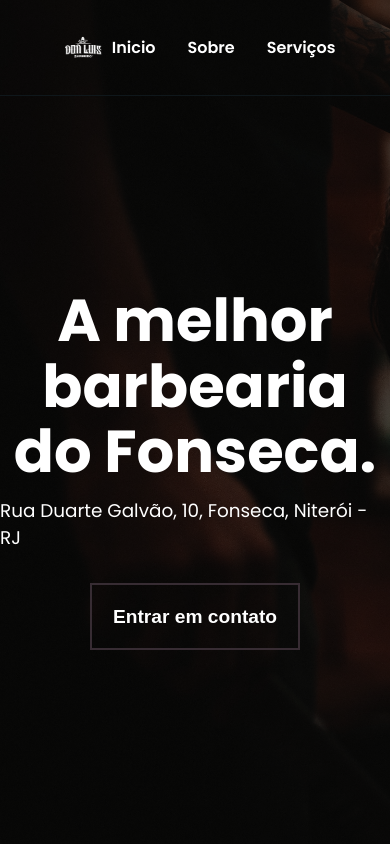
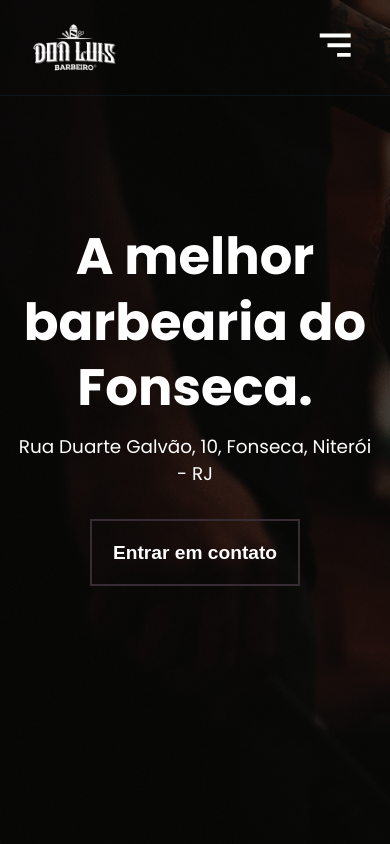
Before and after one commit to willianac/donluisbarber, a React (Vite) app: page / in a window 390 px wide. Shown: the top 844 px of the page. Built offline with nearby package versions, Linux system fonts and the light colour scheme.

Commit message:
feat: add responsive navbar

```diff
--- a/src/App.tsx
+++ b/src/App.tsx
@@ -13,6 +13,10 @@ const HeroBox = styled.main`
   align-items: center;
   max-width: 40rem;
   margin: 12rem auto 0 auto;
+
+  @media (max-width: 768px) {
+    margin: 8rem auto 0 auto;
+  }
 `
 
 const HeroText = styled.h1`
@@ -21,12 +25,22 @@ const HeroText = styled.h1`
   font-size: 3.7rem;
   text-align: center;
   line-height: 4.1rem;
+
+  @media (max-width: 768px) {
+    font-size: 3.2rem
+  }
 `
 
 const AddressText = styled.span`
   color:white;
   font-size: 1.15rem;
   margin-top: 12px;
+
+  @media (max-width: 768px) {
+    padding-left : 16px;
+    padding-right: 16px;
+    text-align: center;
+  }
 `
 
 const CTAButton = styled.button`
--- a/src/components/AboutSection/AboutSection.tsx
+++ b/src/components/AboutSection/AboutSection.tsx
@@ -10,6 +10,7 @@ const Title = styled.h1`
 const AboutContainer = styled.section`
   display: flex;
   gap: 10rem;
+
   p {
     line-height: 2rem;
     margin-top: 1.5rem;
@@ -18,6 +19,11 @@ const AboutContainer = styled.section`
   img {
     max-width: 24rem;
     object-fit: contain;
+  }
+
+  @media (max-width: 768px) {
+    flex-direction: column;
+    gap: 2rem;
   }
 `
 
--- a/src/components/Box/Box.tsx
+++ b/src/components/Box/Box.tsx
@@ -8,6 +8,10 @@ const Container = styled.div<ContainerProps>`
   max-width: 100%;
   padding: 6rem 18rem 6rem 18rem;
   background-color: ${props => props.bgColor};
+
+  @media (max-width: 768px) {
+    padding: 4rem 16px 4rem 16px;
+  }
 `
 
 type BoxProps = {
--- a/src/components/Header/Header.tsx
+++ b/src/components/Header/Header.tsx
@@ -2,9 +2,13 @@ import styled from "@emotion/styled";
 import logo_negativa from "../../assets/logo_negativa_transparente.png"
 import logo_original from "../../assets/logo_original_transparente.png"
 import { useEffect, useState } from "react";
+import { IconContext } from "react-icons";
+import { BiMenuAltRight } from "react-icons/bi";
+import { AiOutlineClose } from "react-icons/ai";
 
 type HeaderComponentProps = {
-  isPageScrolled: boolean
+  isPageScrolled?: boolean
+  navbarOpen?: boolean
 }
 
 const HeaderContainer = styled.header<HeaderComponentProps>`
@@ -25,6 +29,10 @@ const HeaderWrapper = styled.div`
   width: 72%;
   margin: auto;
   height: 100%;
+
+  @media (max-width: 768px) {
+    width: 100%;
+  }
 `
 
 const HeaderLogo = styled.div`
@@ -35,11 +43,31 @@ const HeaderLogo = styled.div`
     display: block;
     width: 100%;
   }
+
+  @media (max-width: 768px) {
+    width: 8rem;
+    margin-left: 0.7rem;
+  }
 `
-const HeaderNav = styled.ul`
+
+const HeaderNav = styled.ul<HeaderComponentProps>`
   display: flex;
   column-gap: 2rem;
   color:white;
+
+  @media (max-width: 768px) {
+    flex-direction: column;
+    position: absolute;
+    height: 100vh;
+    width: 100%;
+    top: 0;
+    background-color: black;
+    padding-top: 10rem;
+    align-items: center;
+    row-gap: 1.5rem;
+    transition: cubic-bezier(0.165, 0.84, 0.44, 1) 0.3s;
+    transform: ${props => props.navbarOpen ? "translateX(0%)" : "translateX(100%)"};
+  }
 `
 
 const HeaderNavItem = styled.li<HeaderComponentProps>`
@@ -47,15 +75,31 @@ const HeaderNavItem = styled.li<HeaderComponentProps>`
   font-weight: 600;
   cursor: pointer;
   transition: 0.125s linear;
-  color: ${props => props.isPageScrolled ? "#000000" : "#ffffff"};
+  color: ${props => props.isPageScrolled ? (props.navbarOpen ? "#ffffff" : "#000000") : "#ffffff"};
 
   &:hover {
     color: #0d435b;
+  }
+
+  @media (max-width: 768px) {
+    font-size: 26px;
+    font-weight: 800;
+  }
+`
+
+const HeaderMenu = styled.span`
+  position: absolute;
+  right: 2rem;
+  top: 1.4rem;
+
+  @media (min-width: 768px) {
+    display: none;
   }
 `
 
 function Header() {
   const [isPageScrolled, setIsPageScrolled] = useState(false);
+  const [navbarOpen, setNavbarOpen] = useState(false)
 
   useEffect(() => {
     const handleScroll = () => {
@@ -74,8 +118,13 @@ function Header() {
   })
 
   function scrollTo(element: string) {
+    if(navbarOpen) handleNavbar()
     const elementOffset = document.getElementById(element)!.getBoundingClientRect().top + window.scrollY - 190;
     window.scrollTo({ top: elementOffset , behavior: "smooth"})
+  }
+
+  function handleNavbar() {
+    setNavbarOpen(prevState => !prevState)
   }
 
   return (
@@ -84,11 +133,22 @@ function Header() {
         <HeaderLogo>
           <img src={isPageScrolled ? logo_original : logo_negativa} alt="logo da barbearia" />
         </HeaderLogo>
-        <HeaderNav>
-          <HeaderNavItem isPageScrolled={isPageScrolled} onClick={() => scrollTo("home")}>Inicio</HeaderNavItem>
-          <HeaderNavItem isPageScrolled={isPageScrolled} onClick={() => scrollTo("about")}>Sobre</HeaderNavItem>
-          <HeaderNavItem isPageScrolled={isPageScrolled} onClick={() => scrollTo("services")}>Serviços</HeaderNavItem>
+        <HeaderNav navbarOpen={navbarOpen}>
+          <HeaderNavItem navbarOpen={navbarOpen} isPageScrolled={isPageScrolled} onClick={() => scrollTo("home")}>Inicio</HeaderNavItem>
+          <HeaderNavItem navbarOpen={navbarOpen} isPageScrolled={isPageScrolled} onClick={() => scrollTo("about")}>Sobre</HeaderNavItem>
+          <HeaderNavItem navbarOpen={navbarOpen} isPageScrolled={isPageScrolled} onClick={() => scrollTo("services")}>Serviços</HeaderNavItem>
         </HeaderNav>
+        <HeaderMenu onClick={handleNavbar}>
+          {navbarOpen ?
+            <IconContext.Provider value={{size: "3.2rem", color: "white"}}>
+              <AiOutlineClose />
+            </IconContext.Provider>
+            :
+            <IconContext.Provider value={{ size: "2.9rem", style: { color: isPageScrolled ? "#000000" : "#ffffff" } }}>
+              <BiMenuAltRight />
+            </IconContext.Provider>
+          }
+        </HeaderMenu>
       </HeaderWrapper>
     </HeaderContainer>
   )
--- a/src/components/RelaxSection/RelaxSection.tsx
+++ b/src/components/RelaxSection/RelaxSection.tsx
@@ -15,13 +15,21 @@ const RelaxContainer = styled.section`
   display: flex;
   justify-content: center;
   column-gap: 3rem;
+
+  @media (max-width: 768px) {
+    flex-direction: column;
+  }
 `
 
 const ImageWrapper = styled.div`
-  min-width: 550px;
+  width: 550px;
 
   img {
-    width: 100%;
+    max-width: 100%;
+  }
+
+  @media (max-width: 768px) {
+    max-width: 100%;
   }
 `
 
@@ -40,10 +48,19 @@ const TextWrapper = styled.div`
       h3 {
         font-weight: 600;
       }
+
+      @media (max-width: 768px) {
+        flex-direction: column;
+        text-align: center;
+      }
     }
 
     svg {
       color: #8bac67;
+    }
+
+    @media (max-width: 768px) {
+      column-gap: 0.6rem;
     }
   }
 
--- a/src/components/ServicesSection/ServicesSection.tsx
+++ b/src/components/ServicesSection/ServicesSection.tsx
@@ -17,6 +17,11 @@ const ServicesContainer = styled.section`
   display: flex;
   justify-content: center;
   gap: 3.5rem;
+
+  @media (max-width: 768px) {
+   flex-direction: column;
+   align-items: center;
+  }
 `
 
 const ServiceItem = styled.div`
@@ -48,6 +53,10 @@ const ServiceItem = styled.div`
     svg, span {
       transform: translateY(-4rem);
     }
+  }
+
+  @media (max-width: 280px) {
+    width: 100%;
   }
 `
 
```
